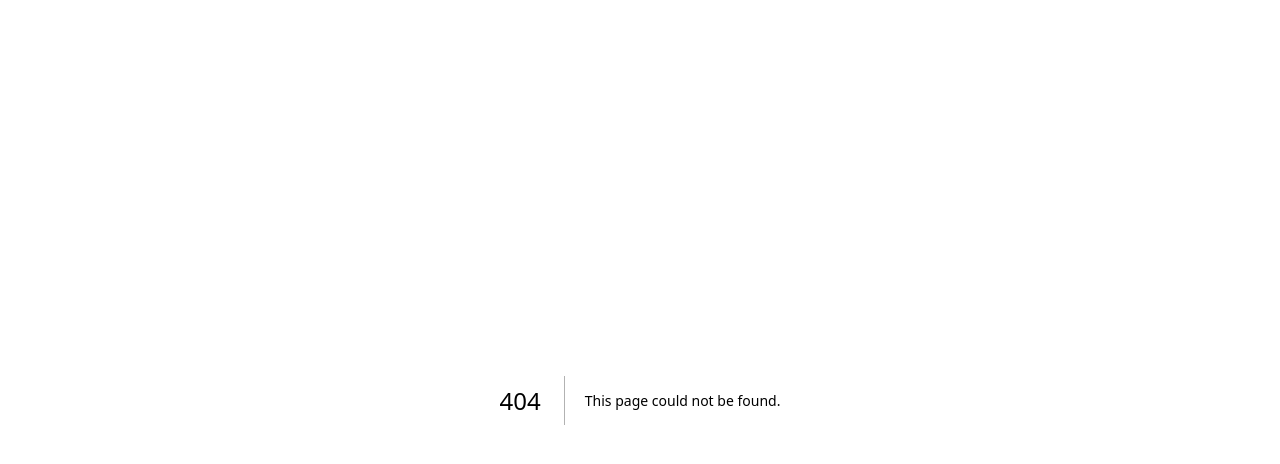
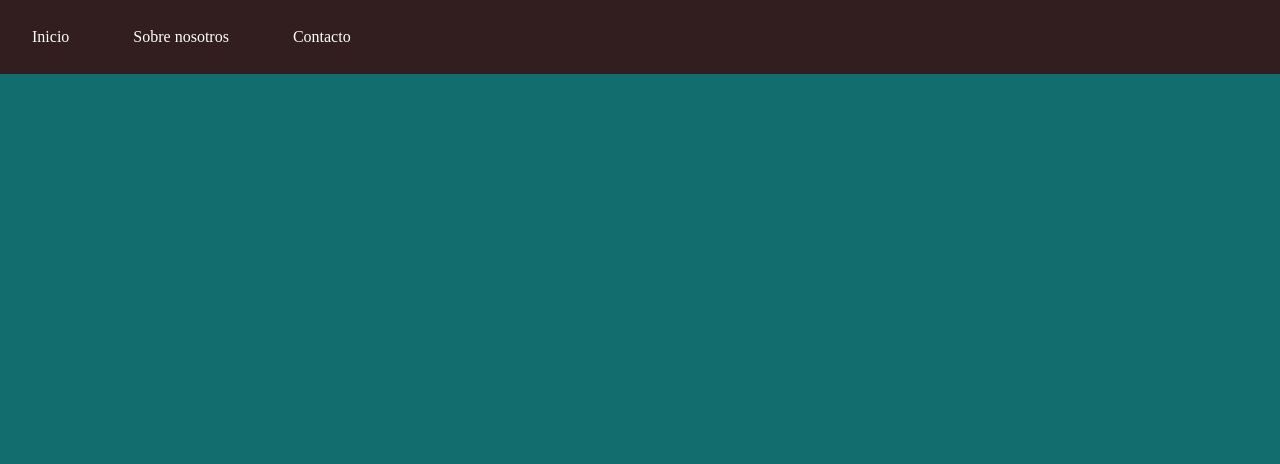
Before and after one commit to hmmatus/personal-portfolio, a Next.js app: page /home in a window 1280 px wide. Before the commit this address had no page. Shown: the top 464 px of the page. Built offline with nearby package versions, Linux system fonts and the light colour scheme.

Commit message:
Added navbar

```diff
--- a/pages/_app.tsx
+++ b/pages/_app.tsx
@@ -1,6 +1,12 @@
-import '@/styles/globals.css';
+import Nav from '@/src/components/elements/header/Header';
+import '@/styles/globals.scss';
 import type { AppProps } from 'next/app';
 
 export default function App({ Component, pageProps }: AppProps) {
-  return <Component {...pageProps} />;
+  return (
+    <>
+      <Nav />
+      <Component {...pageProps} />
+    </>
+  );
 }
--- /dev/null
+++ b/pages/home/index.tsx
@@ -0,0 +1,3 @@
+export default function Home() {
+  return <div></div>;
+}
--- /dev/null
+++ b/src/components/elements/header/Header.module.scss
@@ -0,0 +1,8 @@
+@use "./colors";
+.link {
+  display: block;
+  color: colors.$white;
+  text-align: center;
+  padding: 14px 16px;
+  text-decoration: none;
+}
--- /dev/null
+++ b/src/components/elements/header/Header.tsx
@@ -0,0 +1,25 @@
+import Link from 'next/link';
+import styles from './Header.module.scss';
+export default function Nav() {
+  return (
+    <nav>
+      <ul>
+        <li>
+          <Link className={styles.link} href="/">
+            Inicio
+          </Link>
+        </li>
+        <li>
+          <Link className={styles.link} href="/about">
+            Sobre nosotros
+          </Link>
+        </li>
+        <li>
+          <Link className={styles.link} href="#">
+            Contacto
+          </Link>
+        </li>
+      </ul>
+    </nav>
+  );
+}
--- /dev/null
+++ b/styles/_colors.scss
@@ -0,0 +1,5 @@
+$background-primary-color: #116D6E;
+$background-secondary-color:#321E1E;
+$card-background-color: #4E3636;
+$text-color: white;
+$white: white;
--- a/styles/globals.css
+++ /dev/null
@@ -1,7 +0,0 @@
-:root {
-  --max-width: 1100px;
-  --border-radius: 12px;
-  --font-mono: ui-monospace, Menlo, Monaco, 'Cascadia Mono', 'Segoe UI Mono',
-    'Roboto Mono', 'Oxygen Mono', 'Ubuntu Monospace', 'Source Code Pro',
-    'Fira Mono', 'Droid Sans Mono', 'Courier New', monospace;
-}
--- /dev/null
+++ b/styles/globals.scss
@@ -0,0 +1,26 @@
+@use './colors';
+:root {
+  --max-width: 1100px;
+  --border-radius: 12px;
+  --font-mono: ui-monospace, Menlo, Monaco, 'Cascadia Mono', 'Segoe UI Mono',
+    'Roboto Mono', 'Oxygen Mono', 'Ubuntu Monospace', 'Source Code Pro',
+    'Fira Mono', 'Droid Sans Mono', 'Courier New', monospace;
+}
+body {
+  margin: 0;
+  background-color: colors.$background-primary-color;
+}
+
+nav {
+  ul {
+    list-style-type: none;
+    margin: 0;
+    padding: 0;
+    overflow: hidden;
+    background-color: colors.$background-secondary-color;
+    li {
+      float: left;
+      padding: 14px 16px;
+    }
+  }
+}
```
Also changed, not shown: pages/about/index.tsx (added, +7 -0 lines), pages/index.tsx (+6 -5 lines), styles/Home.module.css (deleted, +0 -8 lines).
